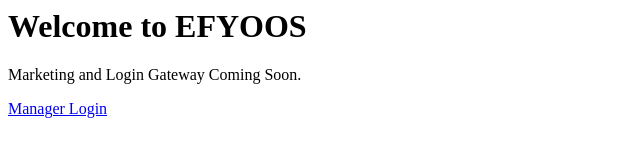
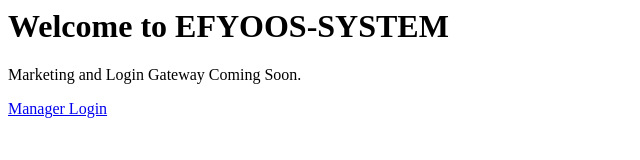
Before and after one commit to efyoos/efyoos-backend-, a website: page public/index.html in a window 1280 px wide. Shown: the whole page, without its empty margins (0-640 px from the left). Drawn offline with Linux system fonts and the light colour scheme.

Commit message:
new index name

```diff
--- a/public/index.html
+++ b/public/index.html
@@ -1,3 +1,3 @@
-<h1>Welcome to EFYOOS</h1>
+<h1>Welcome to EFYOOS-SYSTEM</h1>
 <p>Marketing and Login Gateway Coming Soon.</p>
 <a href="https://manager.efyoos.com">Manager Login</a>
```
